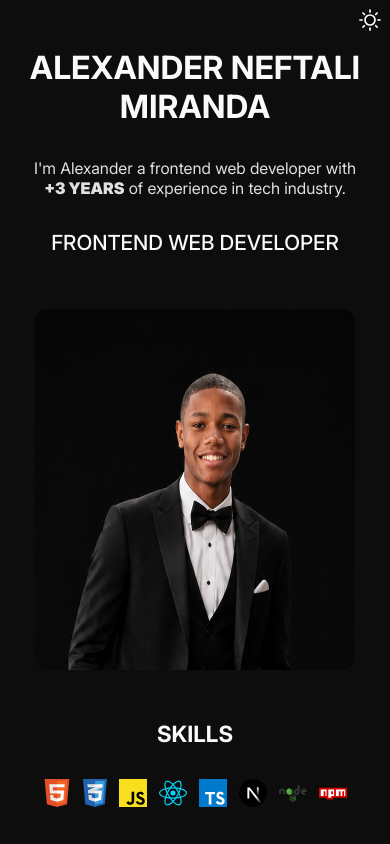
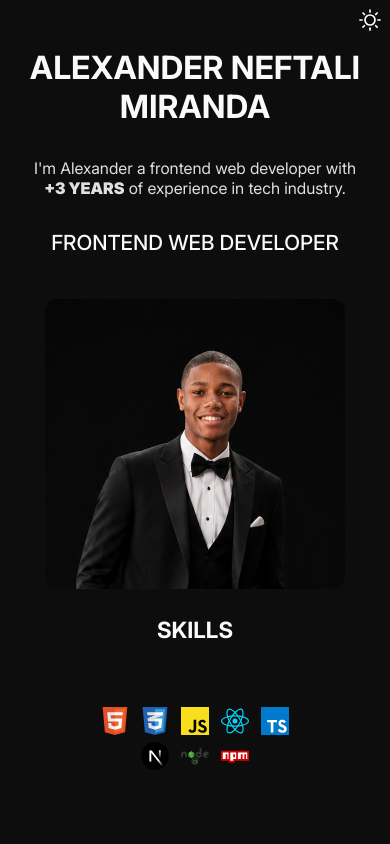
Before and after one commit to AlexanderLaurencio/my-portfolio, a Next.js app: page / in a window 390 px wide. Shown: the top 844 px of the page. Built offline with nearby package versions, Linux system fonts and the light colour scheme.

Commit message:
Some details in the hero image, and other things

```diff
--- a/src/app/global.css
+++ b/src/app/global.css
@@ -154,3 +154,7 @@ body{
 .notFound .goBack:hover{
     opacity: .8;
 }
+
+section h2{
+    margin: var(--space-xl) 0;
+}
--- a/src/components/contacts/Contacts.tsx
+++ b/src/components/contacts/Contacts.tsx
@@ -6,7 +6,7 @@ import ContactSkeleton from "../contact/ContactSkeleton";
 export default function Contacts() {
     return(
         <section className="contacts">
-            <h3 className="contacts_title">Contacts</h3>
+            <h2 className="contacts_title">Contacts</h2>
             <div className="contacts_container">
                 <Suspense fallback={<ContactSkeleton />}>
                     <Contact contactType="github" image="/icons/github.svg" url="https://github.com/AlexanderLaurencio/"/>
--- a/src/components/hero/hero.modules.css
+++ b/src/components/hero/hero.modules.css
@@ -9,7 +9,7 @@
     "text image"
     "skills image";
     gap: 0 var(--space-xs);
-    justify-content: space-between;
+    justify-content: space-around;
 }
 
 .heroTextContainer, .heroSkeletonTextContainer{
@@ -53,8 +53,9 @@
 }
 
 .heroSkeleton_image, .hero > img{
-    height: 65dvh;
+    height: 380px;
     width: 100%;
+    max-width: 400px;
     align-self: center;
     border-radius: var(--border-radius-medium);
     background-color: var(--bg-secondary);
@@ -155,14 +156,18 @@
         font-size: var(--font-size-h7);
         margin-top: var(--space-xl);
     }
+
+    .heroSkeleton_image, .hero > img{
+        justify-self: center;
+    }
 }
 
 @media screen and (max-width: 860px) {
     .hero, .heroSkeleton{
         display: grid;
         grid-template-columns: 100%;
-        grid-template-rows: 35% 45% 20%;
-        height: 100dvh;
+        grid-template-rows: 35% 290px 20%;
+        min-height: 100dvh;
         padding: 0 var(--space-xs);
         max-width: 100%;
         grid-template-areas:
@@ -179,8 +184,8 @@
     }
 
     .hero > img, .heroSkeleton_image{
-        max-height: 95%;
-        max-width: 320px;
+        height: 100%;
+        max-width: 300px;
         margin: auto;
     }
 
@@ -193,7 +198,7 @@
         justify-content: center;
         gap: var(--space-l);
         align-items: center;
-        flex-wrap: nowrap;
+        flex-wrap: wrap;
     }
 
     .heroSkeletonTextContainer{
```
